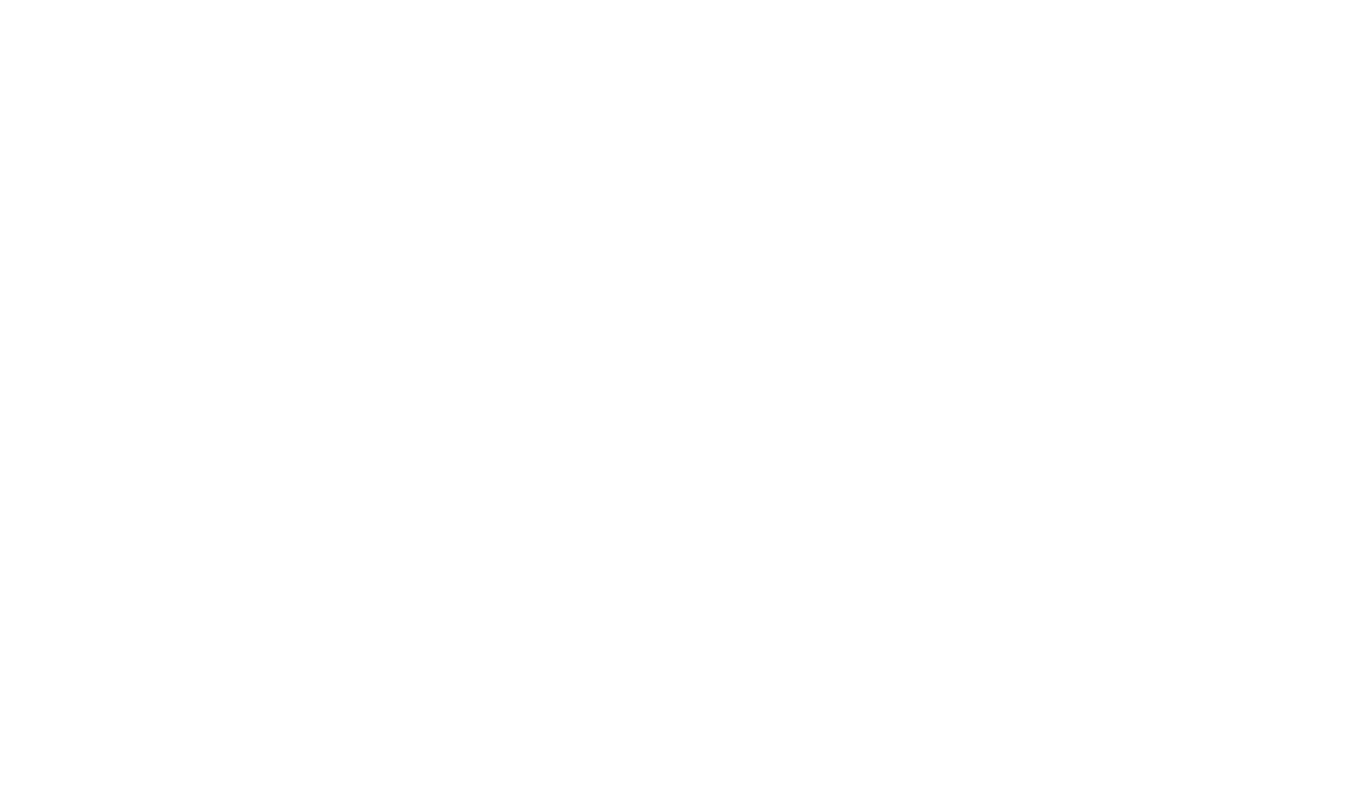
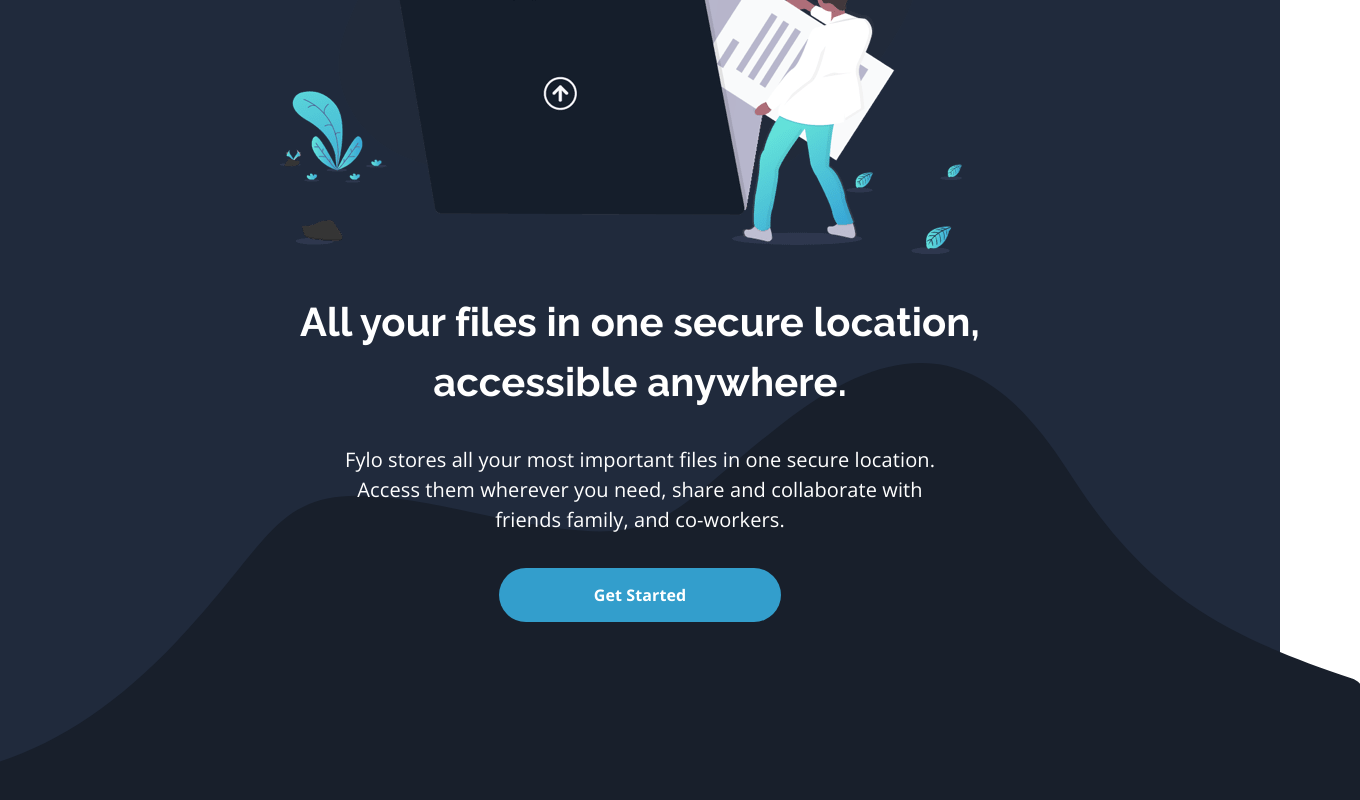
Before and after one commit to olaknowct/fylo, a React (Create React App) app: page / in a window 1280 px wide. Shown: the part 478-1278 px from the top of the page, 1360 px wide, since content can reach past the window. Before the commit the page ends 800 px from the top, so only its background shows below. Built offline with nearby package versions, Linux system fonts and the light colour scheme.

Commit message:
Hero section layout

```diff
--- a/src/App.jsx
+++ b/src/App.jsx
@@ -1,10 +1,12 @@
 import './App.css';
 import Header from './component/header/header.component';
+import Main from './component/main/main.component';
 
 const App = () => {
   return (
-    <div className='bg-darkMain text-whiteNeutral font-opensans'>
+    <div className='bg-darkBlue3 text-whiteNeutral font-opensans'>
       <Header />
+      <Main />
     </div>
   );
 };
--- /dev/null
+++ b/src/component/main/main.component.jsx
@@ -0,0 +1,29 @@
+import { ReactComponent as CurvyDark } from '../../images/bg-curvy-dark-mode.svg';
+import IllustrationIntro from '../../images/illustration-intro.png';
+
+const Main = () => {
+  return (
+    <main className='max-w-[144rem] mx-auto'>
+      <section className='pb-[16.5rem]'>
+        <figure className='relative z-0 flex flex-col items-center justify-center text-center font-bold gap-[3.8rem]'>
+          <img src={IllustrationIntro} alt='illustration intro' />
+          <figcaption className='tracking-[0.01rem] flex flex-col justify-center items-center gap-[3.3rem]'>
+            <h1 className='font-sans text-[4rem] max-w-6xl mx-auto '>
+              All your files in one secure location, accessible anywhere.
+            </h1>
+            <p className='text-[2rem] font-thin max-w-[60rem] mx-auto'>
+              Fylo stores all your most important files in one secure location. Access them wherever
+              you need, share and collaborate with friends family, and co-workers.
+            </p>
+            <button className='bg-accentBlue text-[1.6rem] py-[1.5rem] px-[9.5rem] rounded-full'>
+              Get Started
+            </button>
+          </figcaption>
+          <CurvyDark className='absolute -z-10 bottom-[-19rem]' />
+        </figure>
+      </section>
+    </main>
+  );
+};
+
+export default Main;
```
